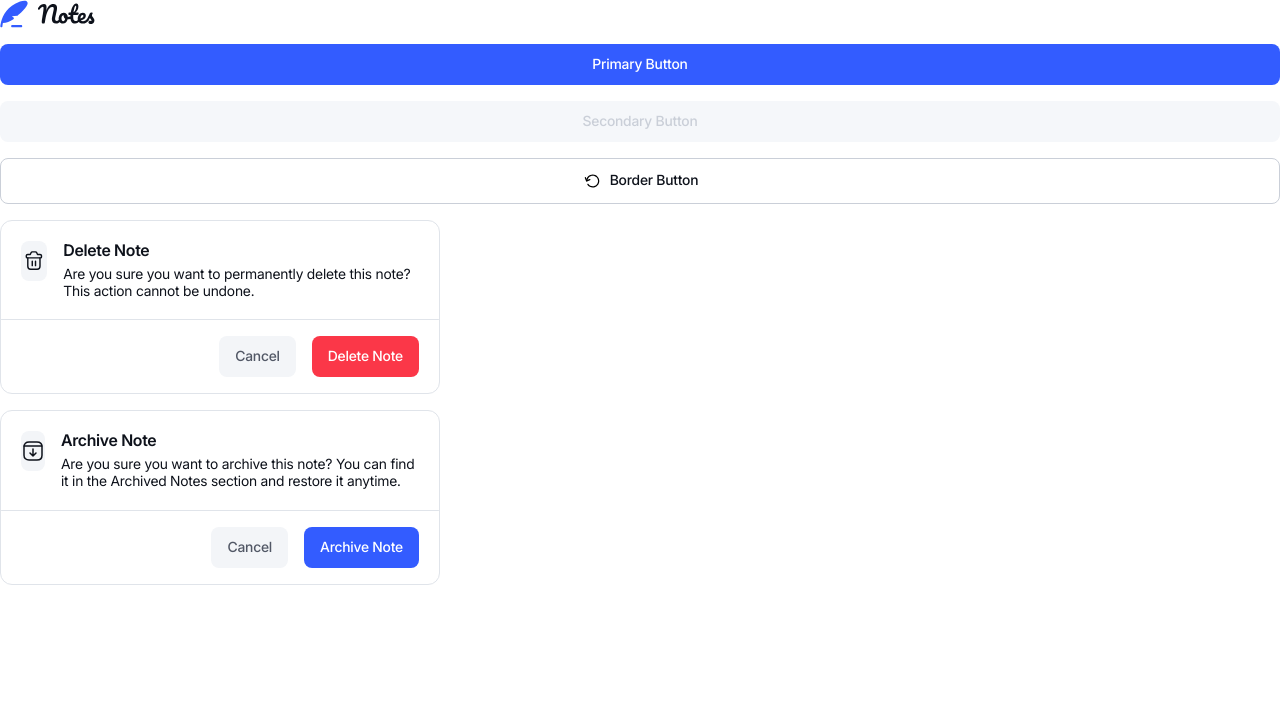
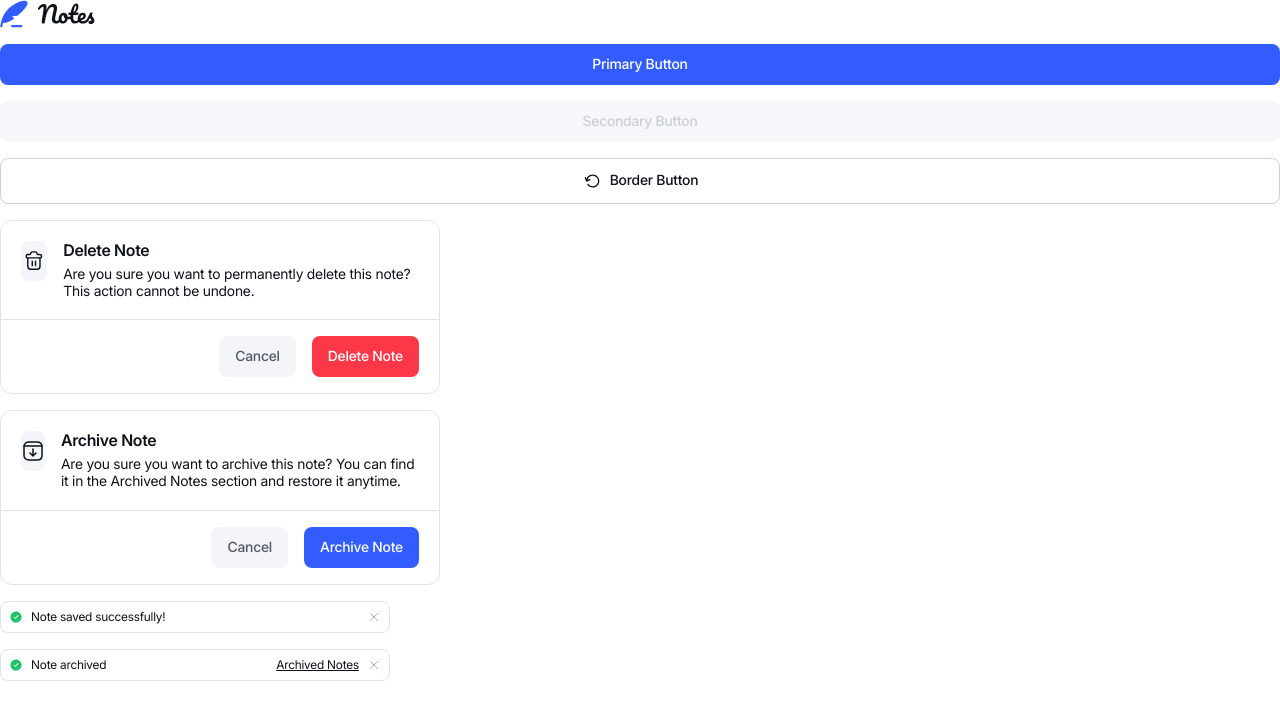
Before and after one commit to elsadse/note-taking-app, a React (Vite) app in the folder note-taking-app-ui/: page /component in a window 1280 px wide. Shown: the top 720 px of the page. Built offline with nearby package versions, Linux system fonts and the light colour scheme.

Commit message:
Ajout du composant Toast.

```diff
--- a/note-taking-app-ui/src/components/Components.tsx
+++ b/note-taking-app-ui/src/components/Components.tsx
@@ -5,6 +5,7 @@ import { RefreshLeftIcon } from "./icons/RefreshLeftIcon";
 import { Logo } from "./Logo";
 import { ArchiveModal } from "./modals/ArchiveModal";
 import { DeleteModal } from "./modals/DeleteModal";
+import { Toast } from "./Toast";
 
 export function Components(){
     return(
@@ -15,6 +16,8 @@ export function Components(){
             <BorderButton titleButton="Border Button" Icon={RefreshLeftIcon} isDisabled={false}/>
             <DeleteModal/>
             <ArchiveModal/>
+            <Toast titleToast="Note saved successfully!"/>
+            <Toast titleToast="Note archived" link="Archived Notes"/>
         </div>
     )
 }
--- /dev/null
+++ b/note-taking-app-ui/src/components/InputGroup.tsx
@@ -0,0 +1,11 @@
+type InputGroup = {
+
+}
+
+export function InputGroup() {
+    return(
+        <div className="">
+
+        </div>
+    )
+}
--- /dev/null
+++ b/note-taking-app-ui/src/components/Toast.tsx
@@ -0,0 +1,20 @@
+import { CheckCircleIcon } from "./icons/CheckCircleIcon"
+import { CloseRemoveIcon } from "./icons/CloseRemoveIcon"
+
+type ToastProps={
+    titleToast:string,
+    link?: string
+}
+
+export function Toast({titleToast, link}: ToastProps){
+    return(
+        <div className="w-97.5 h-8 flex flex-row gap-x-2 p-2 rounded-8 items-center justify-between border border-neutral-200">
+            <CheckCircleIcon className="size-4 fill-neutral-green-500"/>
+            <div className="w-full flex flex-row justify-between">
+                <span className="sans-serif-text-preset-6 text-neutral-950">{titleToast}</span>
+                {link && <a href="#" className="sans-serif-text-preset-6 text-neutral-950 underline">{link}</a>}
+            </div>
+            <CloseRemoveIcon className="size-4 stroke-neutral-400 cursor-pointer"/>
+        </div>
+    )
+}
```
